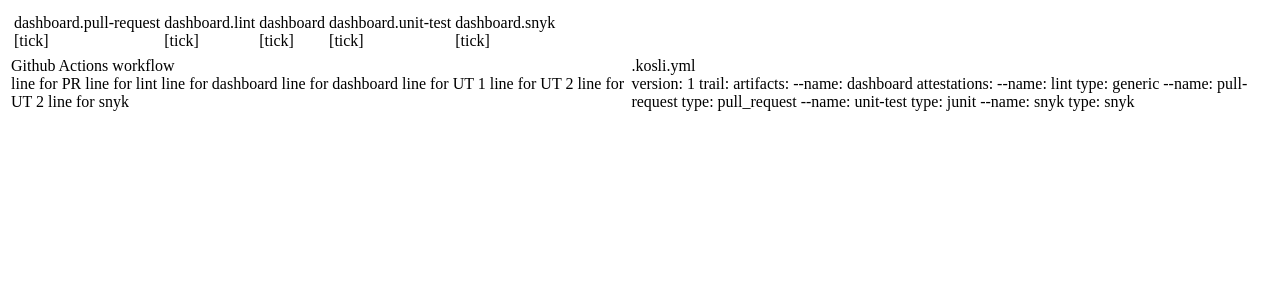
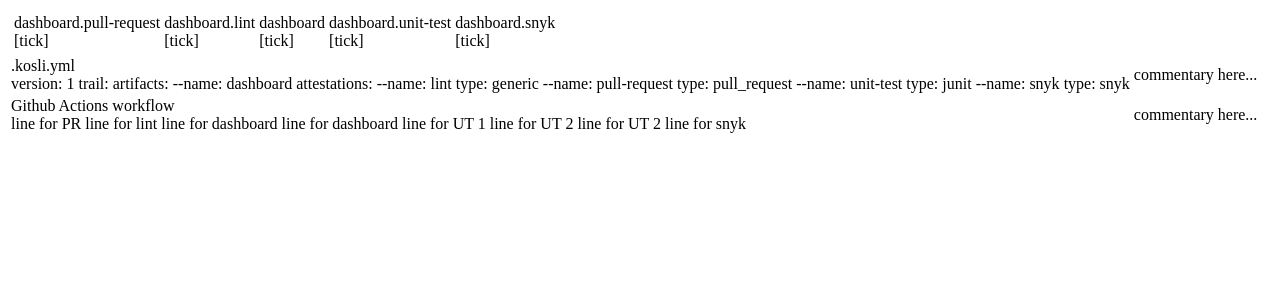
Before and after one commit to kosli-dev/cli-docs-spike, a Python web app: template source/app/templates/demo.html in a window 1280 px wide. Shown: the top 300 px of the page. Run offline with Jinja, Linux system fonts and the light colour scheme; the template is opened without the code that fills it, so the values that code supplies are empty.

Commit message:
Rearrange layout to prepare for commentary sections on rhs

```diff
--- a/source/app/templates/demo.html
+++ b/source/app/templates/demo.html
@@ -51,6 +51,33 @@
         </table>
       </td>
     </tr>
+
+    <tr>
+      <td>
+        <div class="filename">.kosli.yml</div>
+        <div class="template-yml">
+          <span class="line"                       >version: 1</span>
+          <span class="line"                       ></span>
+          <span class="line"                       >trail:</span>
+          <span class="line"                       >  artifacts:</span>
+          <span class="line dashboard"             >    --name: dashboard</span>
+          <span class="line"                       >    attestations:</span>
+          <span class="line dashboard_lint"        >      --name: lint</span>
+          <span class="line dashboard_lint"        >        type: generic</span>
+          <span class="line dashboard_pull-request">      --name: pull-request</span>
+          <span class="line dashboard_pull-request">        type: pull_request</span>
+          <span class="line dashboard_unit-test"   >      --name: unit-test</span>
+          <span class="line dashboard_unit-test"   >        type: junit</span>
+          <span class="line dashboard_snyk"        >      --name: snyk</span>
+          <span class="line dashboard_snyk"        >        type: snyk</span>
+          <span class="line"                       ></span>
+        </div>
+      </td>
+      <td>
+        commentary here...
+      </td>
+    </tr>
+
     <tr>
       <td>
         <div class="filename">Github Actions workflow</div>
@@ -91,24 +118,7 @@
         </div>
       </td>
       <td>
-        <div class="filename">.kosli.yml</div>
-        <div class="template-yml">
-          <span class="line"                       >version: 1</span>
-          <span class="line"                       ></span>
-          <span class="line"                       >trail:</span>
-          <span class="line"                       >  artifacts:</span>
-          <span class="line dashboard"             >    --name: dashboard</span>
-          <span class="line"                       >    attestations:</span>
-          <span class="line dashboard_lint"        >      --name: lint</span>
-          <span class="line dashboard_lint"        >        type: generic</span>
-          <span class="line dashboard_pull-request">      --name: pull-request</span>
-          <span class="line dashboard_pull-request">        type: pull_request</span>
-          <span class="line dashboard_unit-test"   >      --name: unit-test</span>
-          <span class="line dashboard_unit-test"   >        type: junit</span>
-          <span class="line dashboard_snyk"        >      --name: snyk</span>
-          <span class="line dashboard_snyk"        >        type: snyk</span>
-          <span class="line"                       ></span>
-        </div>
+        commentary here...
       </td>
     </tr>
   </table>
--- a/source/static/scss/main.css
+++ b/source/static/scss/main.css
@@ -1 +1 @@
-body{margin:45px;background:khaki;font-size:1em}.attest{margin:10px;padding:10px 10px 10px 20px;font-size:1.6em;border:1px solid LightGray;background-color:White}.ci-yml{white-space:pre;width:300px;border:1px solid LightGray;padding-left:5px;background-color:White;max-height:400px;overflow-y:scroll}.template-yml{white-space:pre;width:300px;border:1px solid LightGray;padding-left:5px;background-color:White;max-height:400px;overflow-y:scroll}.line{font-family:monospace;font-size:1.6em;height:24px}.filename{font-size:1.6em}.lit{background-color:LightBlue}
+body{margin:45px;background:khaki;font-size:1em}.attest{margin:10px;padding:10px 10px 10px 20px;font-size:1.6em;border:1px solid LightGray;background-color:White}.template-yml{font-size:.9em;white-space:pre;width:500px;border:1px solid LightGray;padding-left:5px;background-color:White;max-height:250px;overflow-y:scroll}.ci-yml{font-size:.9em;white-space:pre;width:500px;border:1px solid LightGray;padding-left:5px;background-color:White;max-height:400px;overflow-y:scroll}.line{font-family:monospace;font-size:1.6em;height:24px}.filename{font-size:1.6em}.lit{background-color:LightBlue}
```
Also changed, not shown: source/static/scss/_demo.scss (+7 -5 lines).
